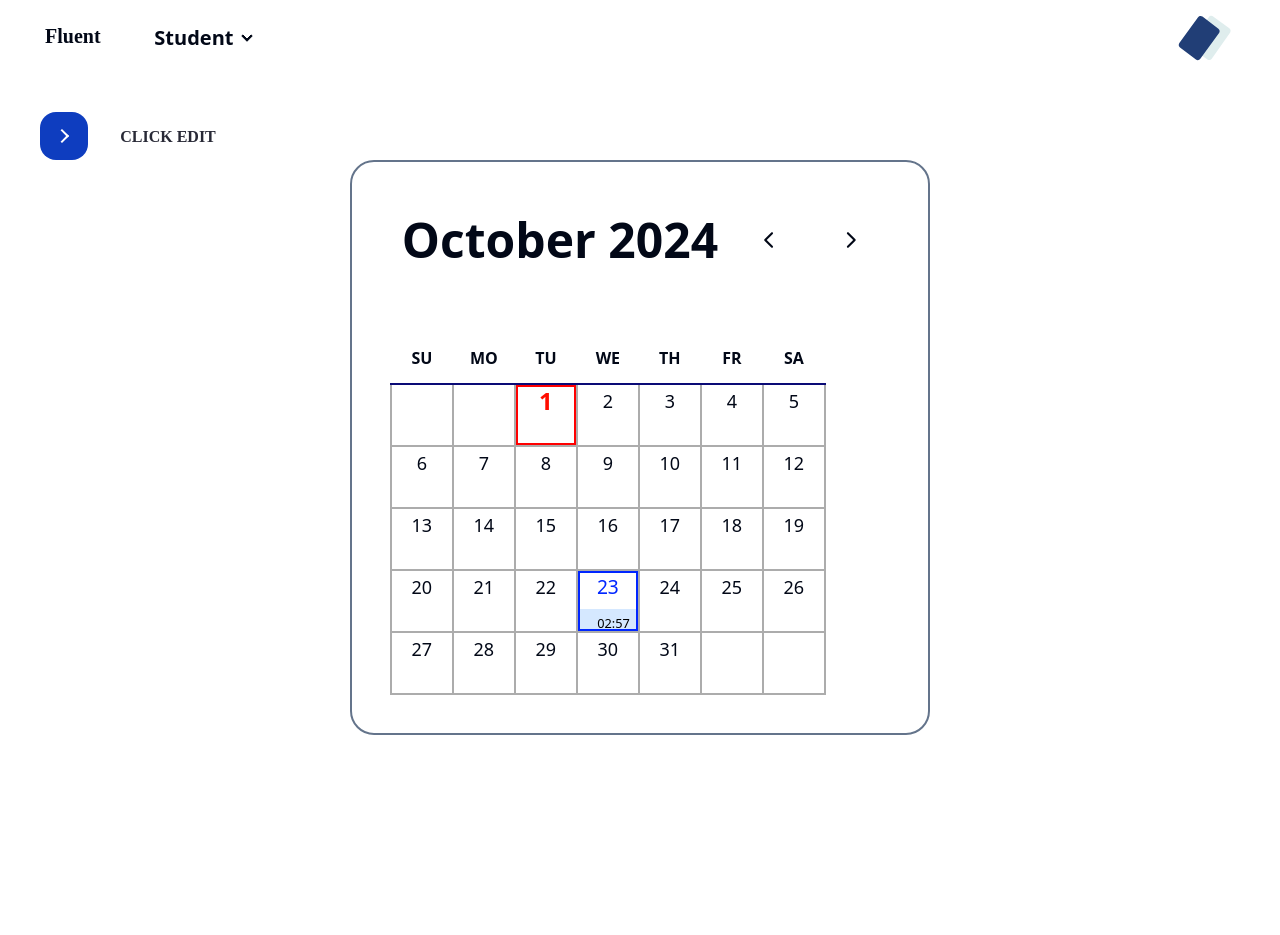
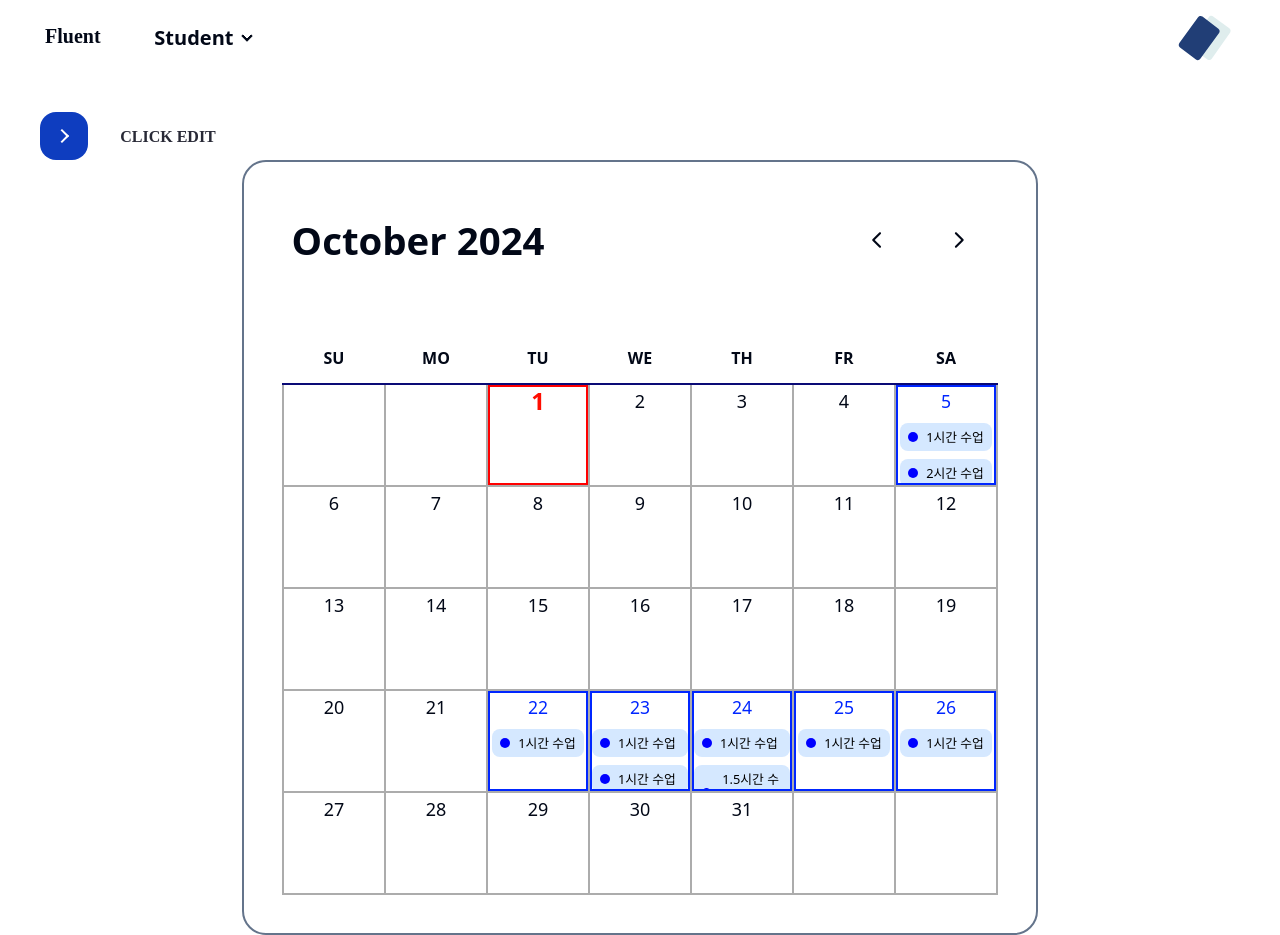
Before and after one commit to philjin97/Fluent_FE, a Next.js app: page /schedule in a window 1280 px wide. Before the commit the page ends 800 px from the top, so only its background shows below. Built offline with nearby package versions, Linux system fonts and the light colour scheme; data requests are answered from the project's data file; a web font is replaced by a local one.

Commit message:
2차수정

```diff
--- a/app/schedule/page.tsx
+++ b/app/schedule/page.tsx
@@ -39,6 +39,7 @@ export default function Page() {
     e.preventDefault();
     console.log(time, length, selected);
     const date = selected.toLocaleDateString();
+
     // Because this is a client side (because we use 'use client on top'), so we don't have to add http in the api
     await fetch("http://localhost:3001/schedule", {
       method: "POST", // Method put is to create
@@ -51,12 +52,18 @@ export default function Page() {
         length,
       }),
     })
-      .then((res) => {})
+      .then((res) => {
+        if (res.ok) {
+          // 요청이 성공한 경우
+          alert("완료되었습니다!"); // 완료 메시지
+          window.location.reload(); // 강제로 페이지 새로고침
+        } else {
+          console.error("Submit failed");
+        }
+      })
       .catch((e) => {
         console.log(e);
       });
-
-    router.refresh();
   };
 
   const URL1 = "http://localhost:3001/schedule?_sort=date";
--- a/components/readcalendar.tsx
+++ b/components/readcalendar.tsx
@@ -60,9 +60,6 @@ const CustomDayPicker = styled(DayPicker)`
   }
 
   .rdp-cell {
-    width: var(--rdp-cell-size);
-    height: 100%;
-    height: var(--rdp-cell-size);
     padding: 0;
     text-align: center;
     border: 2px solid #acacac;
@@ -95,8 +92,7 @@ const CustomDayPicker = styled(DayPicker)`
   }
 
   /* 반응형 디자인 적용 */
-  /* 16인치 맥북 (최소 1400px) */
-  @media (min-width: 1400px) {
+  @media (min-width: 2000px) {
     .rdp {
       --rdp-cell-size: 200px;
     }
@@ -112,55 +108,151 @@ const CustomDayPicker = styled(DayPicker)`
     }
   }
 
-  /* 14인치 맥북 (1200px ~ 1400px) */
-  @media (min-width: 1200px) and (max-width: 1399px) {
+  @media (min-width: 1600px) and (max-width: 1999px) {
     .rdp {
-      --rdp-cell-size: 100px;
+      --rdp-cell-size: 140px;
     }
+
     .rdp-weeknumber,
     .rdp-day {
-      --rdp-cell-size: 60px;
+      --rdp-cell-size: 140px;
     }
     .mybookedclass {
-      --rdp-cell-size: 60px;
+      --rdp-cell-size: 140px;
       font-size: 1.2rem;
     }
   }
 
-  /* 태블릿 (768px ~ 1199px) */
-  @media (min-width: 768px) and (max-width: 1199px) {
+  @media (min-width: 1100px) and (max-width: 1599px) {
     .rdp {
-      --rdp-cell-size: 80px;
+      --rdp-cell-size: 100px;
     }
+    .rdp-caption_label {
+      z-index: 1;
+      padding: 0 0.25em;
+      font-family: inherit;
+      font-weight: bold;
+      font-size: 2.4rem;
+    }
+
     .rdp-weeknumber,
     .rdp-day {
-      --rdp-cell-size: 40px;
+      --rdp-cell-size: 100px;
     }
     .mybookedclass {
-      --rdp-cell-size: 40px;
+      --rdp-cell-size: 100px;
       font-size: 1.1rem;
     }
   }
 
-  /* 아이폰 및 작은 화면 (최대 767px) */
-  @media (max-width: 767px) {
+  @media (max-width: 1099px) {
     .rdp {
-      --rdp-cell-size: 60px;
+      --rdp-cell-size: 80px;
+    }
+    .rdp-caption_label {
+      z-index: 1;
+      padding: 0 0.25em;
+      font-family: inherit;
+      font-weight: bold;
+      font-size: 2rem;
     }
     .rdp-weeknumber,
     .rdp-day {
-      --rdp-cell-size: 20px;
+      --rdp-cell-size: 80px;
       font-size: 0.8rem;
     }
 
     .mybookedclass {
-      --rdp-cell-size: 20px;
+      --rdp-cell-size: 80px;
       font-size: 0.8rem;
     }
   }
 `;
 
-const URL = "http://localhost:3001/schedule";
+const ScheduleDayContent = styled.div`
+  position: relative;
+
+  .schedule-info {
+    padding: 0 0.5rem;
+    margin-top: 0.5rem;
+    font-size: 0.8rem;
+    color: black;
+    background: rgb(213, 232, 255);
+    border-radius: 0.2rem;
+    display: flex;
+    align-items: center;
+  }
+
+  .dot {
+    width: 10px;
+    height: 10px;
+    background-color: blue;
+    border-radius: 100%;
+    margin-right: 0.5rem;
+  }
+
+  /* 반응형 디자인 적용 */
+
+  @media (min-width: 2000px) {
+    .schedule-info {
+      font-size: 1rem; /* 큰 화면일 때 글자 크기 */
+      padding: 0 0.75rem;
+    }
+
+    .dot {
+      width: 12px;
+      height: 12px;
+    }
+  }
+
+  @media (min-width: 1100px) and (max-width: 1599px) {
+    .schedule-info {
+      font-size: 0.7rem;
+      padding: 0 0.4rem;
+    }
+
+    .dot {
+      width: 8px;
+      height: 8px;
+    }
+  }
+  @media (min-width: 1100px) and (max-width: 1599px) {
+    .schedule-info {
+      font-size: 0.8rem; /* 작은 화면일 때 글자 크기 */
+      padding: 0 0.5rem;
+      border-radius: 0.5rem;
+    }
+
+    .dot {
+      width: 10px;
+      height: 10px;
+    }
+    .time-info {
+      display: none;
+    }
+  }
+
+  @media (max-width: 1099px) {
+    .schedule-info {
+      width: 5rem;
+      font-size: 0.6rem; /* 작은 화면일 때 글자 크기 */
+      padding: 0 0.5rem;
+      border-radius: 0.4rem;
+      background: blue;
+    }
+
+    .dot {
+      width: 10px;
+      height: 10px;
+    }
+    .time-info {
+      display: none;
+    }
+    .length-info {
+      display: none;
+    }
+  }
+`;
 
 export default function ReadCalendar({ dates }) {
   const classes = dates.map((date) => ({
@@ -172,7 +264,7 @@ export default function ReadCalendar({ dates }) {
   // 특정 날짜에 수업 정보를 찾는 함수
   const findScheduleForDay = (day) => {
     const dayString = day.toLocaleDateString();
-    return classes.find(
+    return classes.filter(
       (schedule) => schedule.date.toLocaleDateString() === dayString
     );
   };
@@ -192,35 +284,29 @@ export default function ReadCalendar({ dates }) {
           DayContent: ({ date }) => {
             const scheduleForDay = findScheduleForDay(date);
 
+            // 시간 순서로 일정 정렬
+            const sortedSchedules = scheduleForDay
+              ? scheduleForDay.sort((a, b) => {
+                  const timeA = parseInt(a.time.replace(":", ""), 10); // HH:MM 형식 가정
+                  const timeB = parseInt(b.time.replace(":", ""), 10);
+                  return timeA - timeB;
+                })
+              : [];
+
             return (
-              <div style={{ position: "relative" }}>
+              <ScheduleDayContent>
                 <div>{date.getDate()}</div> {/* 날짜 표시 */}
-                {scheduleForDay && (
-                  <div
-                    style={{
-                      padding: "0 1rem",
-                      marginTop: "0.5rem",
-                      fontSize: "0.8rem",
-                      color: "black",
-                      background: "rgb(213, 232, 255)",
-                      borderRadius: "0.5rem",
-                      display: "flex", // Flexbox to align items
-                      alignItems: "center", // Align vertically
-                    }}
-                  >
-                    <div
-                      style={{
-                        width: "10px",
-                        height: "10px",
-                        backgroundColor: "blue",
-                        borderRadius: "100%",
-                        marginRight: "0.5rem",
-                      }}
-                    ></div>
-                    {scheduleForDay.time}분 - {scheduleForDay.length}시간 수업
-                  </div>
-                )}
-              </div>
+                {scheduleForDay &&
+                  scheduleForDay.map((schedule, index) => (
+                    <div key={index} className="schedule-info">
+                      <div className="dot"></div>
+                      <span className="time-info">{schedule.time} -</span>
+                      <span className="length-info">
+                        {schedule.length}시간 수업
+                      </span>
+                    </div>
+                  ))}
+              </ScheduleDayContent>
             );
           },
         }}
--- a/data/fluent.json
+++ b/data/fluent.json
@@ -105,6 +105,78 @@
       "date": "2024. 9. 29.",
       "time": "02:35",
       "length": "1"
+    },
+    {
+      "id": "6d0d",
+      "date": "2024. 10. 23.",
+      "time": "12:58",
+      "length": "1.5"
+    },
+    {
+      "id": "1ab1",
+      "date": "2024. 10. 24.",
+      "time": "14:02",
+      "length": "1.5"
+    },
+    {
+      "id": "dd11",
+      "date": "2024. 10. 23.",
+      "time": "09:58",
+      "length": "1"
+    },
+    {
+      "id": "fe58",
+      "date": "2024. 10. 23.",
+      "time": "09:58",
+      "length": "1"
+    },
+    {
+      "id": "db78",
+      "date": "2024. 10. 23.",
+      "time": "09:58",
+      "length": "1"
+    },
+    {
+      "id": "d095",
+      "date": "2024. 10. 24.",
+      "time": "02:01",
+      "length": "1"
+    },
+    {
+      "id": "b058",
+      "date": "2024. 10. 24.",
+      "time": "23:23",
+      "length": "2"
+    },
+    {
+      "id": "76e9",
+      "date": "2024. 10. 25.",
+      "time": "14:02",
+      "length": "1"
+    },
+    {
+      "id": "a828",
+      "date": "2024. 10. 5.",
+      "time": "13:01",
+      "length": "1"
+    },
+    {
+      "id": "83cf",
+      "date": "2024. 10. 5.",
+      "time": "13:01",
+      "length": "2"
+    },
+    {
+      "id": "6dc5",
+      "date": "2024. 10. 26.",
+      "time": "13:01",
+      "length": "1"
+    },
+    {
+      "id": "bb59",
+      "date": "2024. 10. 22.",
+      "time": "15:02",
+      "length": "1"
     }
   ],
   "diary": [
```
